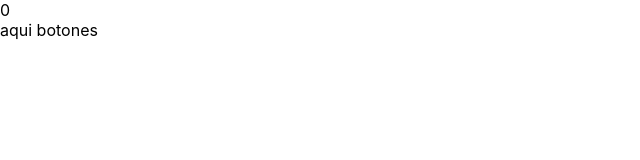
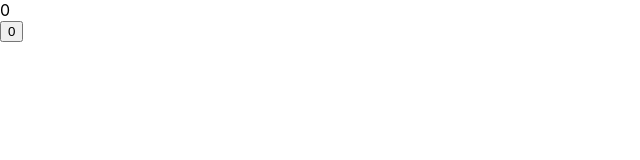
Before and after one commit to Moyrasc/react-Calculator, a React (Create React App) app: page / in a window 1280 px wide. Shown: the top 160 px of the page, without its empty margins (0-640 px from the left). Built offline with nearby package versions, Linux system fonts and the light colour scheme.

Commit message:
feat: component Button

```diff
--- a/src/App.jsx
+++ b/src/App.jsx
@@ -1,6 +1,7 @@
 import Wrapper from "./components/Wrapper"
 import Screen from "./components/Screen"
 import ButtonsBox from "./components/ButtonsBox"
+import Button from "./components/Button"
 
 const App = () =>{
     return (
@@ -8,7 +9,14 @@ const App = () =>{
             <Wrapper>
                 <Screen value="0"/>
                 <ButtonsBox>
-                    aqui botones
+                    <Button
+                        className=""
+                        value ="0"
+                        onClick={()=>{
+                            console.log("Button clicker")
+                        }}
+
+                    />
                 </ButtonsBox>
             </Wrapper>
         </div>
--- /dev/null
+++ b/src/components/Button.jsx
@@ -0,0 +1,9 @@
+import "./Button.css";
+
+const Button = ({className,value,onClick})=>{
+    return (
+        <button className={className} onClick = {onClick}>{value}</button>
+    )
+
+}
+export default Button;
```
Also changed, not shown: src/components/Button.css (added).
